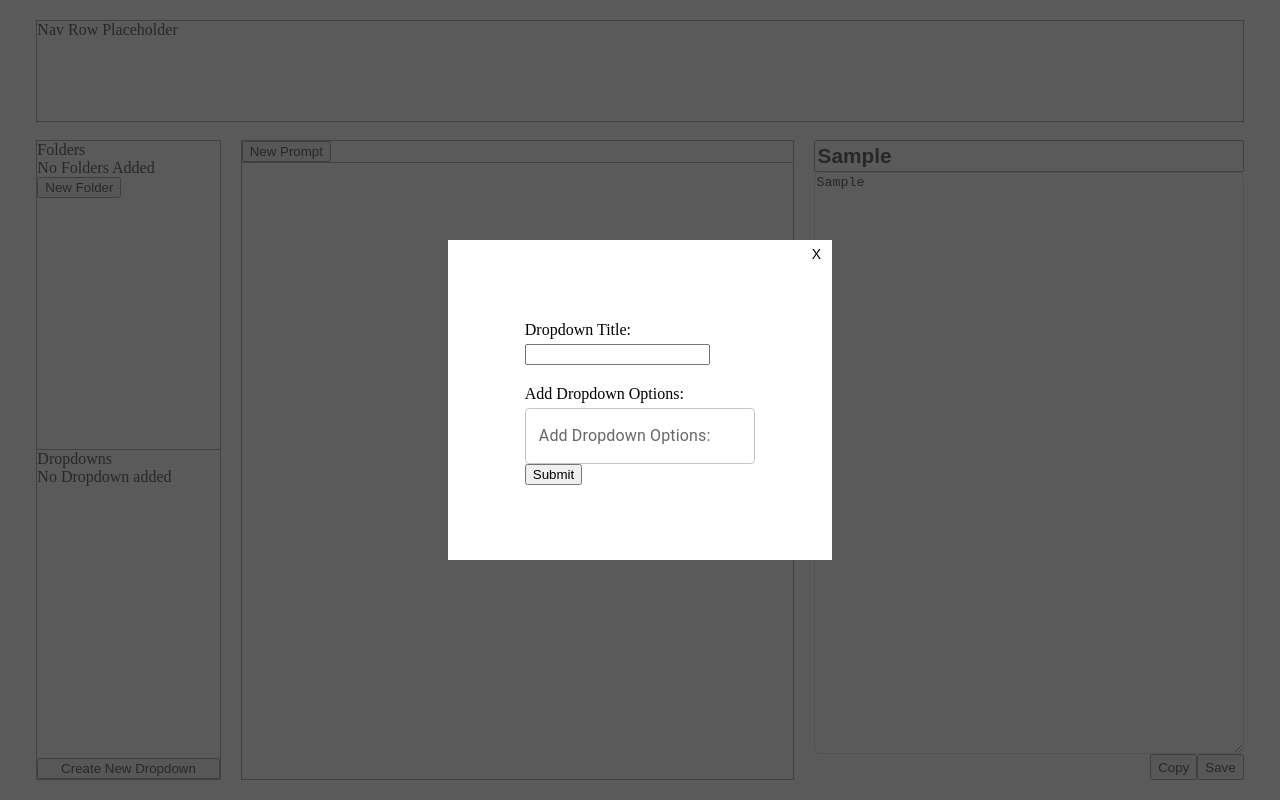
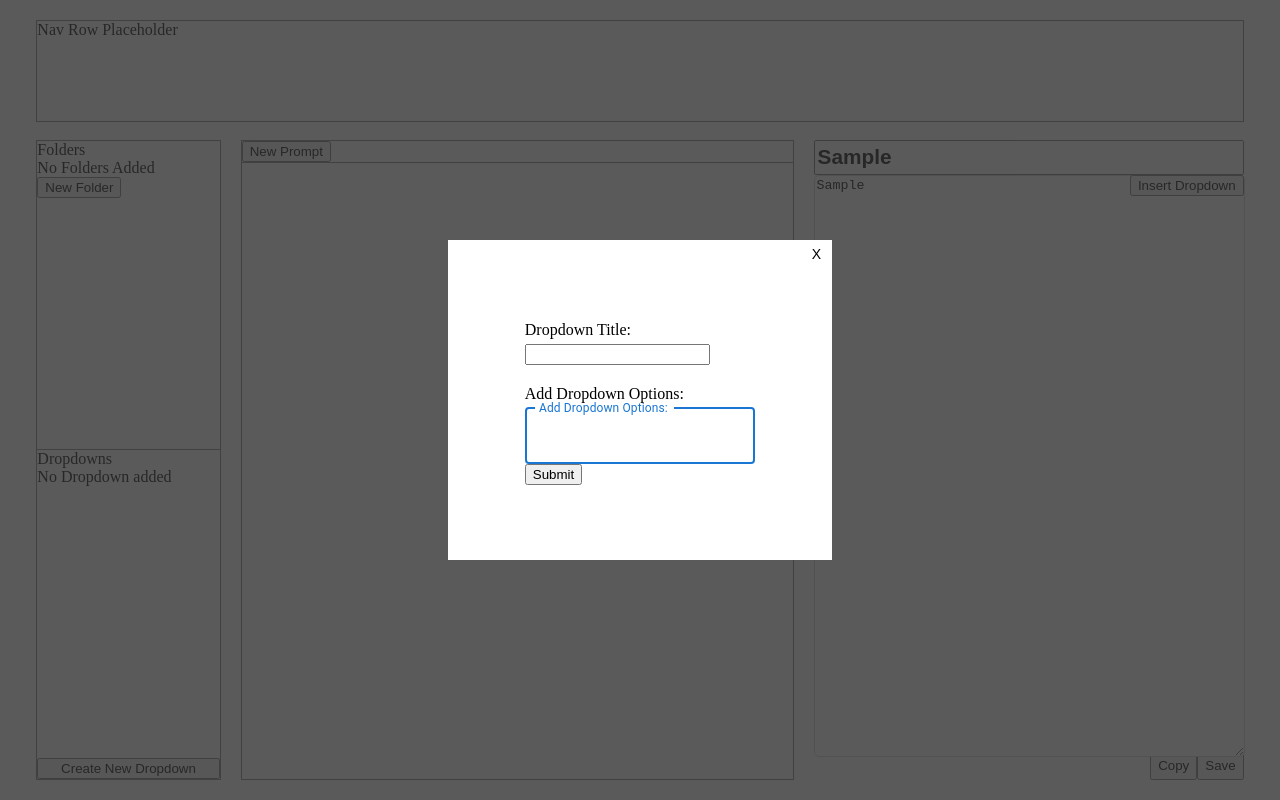
Before and after one commit to mohtasim317/prompt-library, a React (Vite) app: page / in a window 1280 px wide. Both pictures are taken after typing "Sample", "Sample" into the empty fields and a click on the button "Create New Dropdown". Built offline with nearby package versions, Linux system fonts and the light colour scheme.

Commit message:
Added dropdown into the prompt form textrea. Added functionality to hide/show dropdown on click Also autofocus and open dropdown when visible Refactored dropdown component to use forwardRef to enable prompt form access to the input ref

```diff
--- a/src/components/DropDown/DropDown.tsx
+++ b/src/components/DropDown/DropDown.tsx
@@ -1,19 +1,27 @@
-import { MouseEvent, useState } from "react";
+import { MouseEvent, forwardRef, useState } from "react";
 import TextField from "@mui/material/TextField";
 import Autocomplete, { createFilterOptions } from "@mui/material/Autocomplete";
 import { DropdownProps, DropdownOptionType } from "../../types";
 import DropdownTile from "../DropdownTile/DropdownTile";
+import { dropdownTypeMap } from "../../constants";
 
 const filter = createFilterOptions<DropdownOptionType>();
 
-export default function Dropdown({
+const Dropdown = forwardRef(function Dropdown(
+  {
     currentDropdownOptions,
     setCurrentDropdownOptions,
-}: DropdownProps) {
+    className,
+    dropdownType,
+    setDropdownVisible,
+  }: DropdownProps,
+  inputRef
+) {
   const [value, setValue] = useState<DropdownOptionType | null>(null);
 
   const handleRemoveOption = (event: MouseEvent<HTMLButtonElement>) => {
     const input = (event.target as HTMLInputElement).value;
+    setCurrentDropdownOptions &&
       setCurrentDropdownOptions((prevState) => {
         const filtered = prevState.filter((option) => {
           return option.dropdownOption !== input;
@@ -22,9 +30,16 @@ export default function Dropdown({
       });
   };
 
+  const handleOnBlur = () => {
+    if (dropdownType === dropdownTypeMap.singleSelect && setDropdownVisible) {
+      setDropdownVisible(false);
+    }
+  };
+
   return (
     <Autocomplete
       value={value}
+      className={className}
       onChange={(event, newValue) => {
         if (typeof newValue === "string") {
           setValue({
@@ -34,10 +49,12 @@ export default function Dropdown({
           setValue({
             dropdownOption: newValue.inputValue,
           });
+          if (setCurrentDropdownOptions) {
             setCurrentDropdownOptions((prevState) => [
               ...prevState,
               { dropdownOption: newValue.inputValue as string },
             ]);
+          }
         } else {
           setValue(newValue);
         }
@@ -50,7 +67,12 @@ export default function Dropdown({
         const isExisting = options.some(
           (option) => inputValue === option.dropdownOption
         );
-        if (inputValue !== "" && !isExisting) {
+        if (
+          dropdownType === dropdownTypeMap.freeFormEntry &&
+          inputValue !== "" &&
+          !isExisting
+        ) {
+          // only allow adding new values when the dropdown type is freeFormEntry
           filtered.push({
             inputValue,
             dropdownOption: `Add "${inputValue}"`,
@@ -77,14 +99,30 @@ export default function Dropdown({
           <DropdownTile
             data={props}
             option={option}
-            handleRemoveOption={handleRemoveOption}
+            {...(dropdownType === dropdownTypeMap.freeFormEntry
+              ? { handleRemoveOption: handleRemoveOption }
+              : {})}
+            key={props.id}
+            dropdownType={dropdownType}
           />
         );
       }}
       freeSolo
       renderInput={(params) => (
-        <TextField {...params} label="Add Dropdown Options:" />
+        <TextField
+          {...params}
+          label="Add Dropdown Options:"
+          autoFocus
+          inputRef={inputRef} // need to access the input ref from the prompt form to focus the input when visible
+        />
       )}
+      blurOnSelect={
+        dropdownType === dropdownTypeMap.singleSelect ? true : false
+      }
+      onBlur={handleOnBlur}
+      openOnFocus
     />
   );
-}
+});
+
+export default Dropdown;
--- a/src/components/DropdownTile/DropdownTile.tsx
+++ b/src/components/DropdownTile/DropdownTile.tsx
@@ -1,3 +1,4 @@
+import { dropdownTypeMap } from "../../constants";
 import { DropdownTileType } from "../../types";
 import "./DropdownTile.scss";
 
@@ -5,6 +6,7 @@ export default function DropdownTile({
   data,
   option,
   handleRemoveOption,
+  dropdownType,
 }: DropdownTileType) {
   return (
     <div className="DropDownTile">
@@ -18,7 +20,8 @@ export default function DropdownTile({
       >
         {option.dropdownOption}
       </li>
-      {!option.dropdownOption.includes(option.inputValue as string) && (
+      {dropdownType === dropdownTypeMap.freeFormEntry &&
+        !option.dropdownOption.includes(option.inputValue as string) && (
           <button
             className="RemoveButton"
             value={option.dropdownOption}
--- a/src/components/Modal/Views/CreateDropdown/CreateDropdown.tsx
+++ b/src/components/Modal/Views/CreateDropdown/CreateDropdown.tsx
@@ -6,6 +6,7 @@ import {
 } from "../../../../types";
 import { DropdownContext } from "../../../../Context/DropdownContext";
 import "./CreateDropdown.css";
+import { dropdownTypeMap } from "../../../../constants";
 
 export default function CreateDropdown() {
   const [currentDropdownOptions, setCurrentDropdownOptions] = useState<
@@ -43,6 +44,7 @@ export default function CreateDropdown() {
       <Dropdown
         currentDropdownOptions={currentDropdownOptions}
         setCurrentDropdownOptions={setCurrentDropdownOptions}
+        dropdownType={dropdownTypeMap.freeFormEntry}
       />
       <button onClick={handleSubmit}>Submit</button>
     </div>
--- a/src/components/PromptForm/PromptForm.scss
+++ b/src/components/PromptForm/PromptForm.scss
@@ -8,11 +8,40 @@
     font-size: 1.3em;
   }
 
-  .prompt-content {
-    flex: 1 0 90%;
-    border: 1px solid lightgray;
-    border-radius: 5px;
+  .TextareaContainer {
+    position: relative;
+    height: 100%;
+
+    .prompt-content {
+      flex: 1 0 90%;
+      border: 1px solid lightgray;
+      border-radius: 5px;
+      width: 99%;
+      height: 100%;
+    }
+
+    .InsertDropdownButton {
+      position: absolute;
+      top: 0;
+      right: 0;
+
+      &.isHidden {
+        display: none;
+      }
+    }
+
+    .MuiAutocomplete-root {
+      position: absolute;
+      top: 2px;
+      right: 0px;
+      width: 35%;
+
+      &.isHidden {
+        display: none;
+      }
+    }
   }
+
   .prompt-footer {
     flex-basis: 5%;
     display: flex;
--- a/src/components/PromptForm/PromptForm.tsx
+++ b/src/components/PromptForm/PromptForm.tsx
@@ -1,7 +1,15 @@
 import "./PromptForm.scss";
-import { useContext, useState } from "react";
+import { useContext, useEffect, useRef, useState } from "react";
 import { PromptContext } from "../../Context/PromptContext";
-import { MockDataType, PromptContextInterface } from "../../types";
+import {
+  DropdownContextInterface,
+  DropdownOptionType,
+  MockDataType,
+  PromptContextInterface,
+} from "../../types";
+import Dropdown from "../DropDown/DropDown";
+import { DropdownContext } from "../../Context/DropdownContext";
+import { dropdownTypeMap } from "../../constants";
 
 function PropmtForm() {
   const { selectedId, setSelectedId, promptList, setPromptList } = useContext(
@@ -9,6 +17,16 @@ function PropmtForm() {
   ) as PromptContextInterface;
   const [title, setTitle] = useState("");
   const [content, setContent] = useState("");
+  const { dropdownsList } = useContext(
+    DropdownContext
+  ) as DropdownContextInterface;
+  // populates the dropdown with the titles of all currectly available dropdowns
+  const allDropdownList: DropdownOptionType[] = Object.keys(dropdownsList).map(
+    (property) => {
+      return { dropdownOption: property };
+    }
+  );
+  const [isDropdownVisible, setDropdownVisible] = useState(false);
 
   const handleTitleChange: React.FormEventHandler<HTMLInputElement> = (e) => {
     setTitle(e.currentTarget.value);
@@ -29,6 +47,15 @@ function PropmtForm() {
     setPromptList(newPromtList);
     setSelectedId(id);
   };
+  const inputRef = useRef<HTMLInputElement>(null);
+
+  useEffect(() => {
+    // have run this post render, since if run on button click the dropdown has not rendered yet so focus won't work
+    if (isDropdownVisible) {
+      inputRef.current?.focus();
+    }
+  }, [isDropdownVisible]);
+
   let formContent;
   if (selectedId) {
     const formData: MockDataType = promptList.filter(
@@ -59,11 +86,28 @@ function PropmtForm() {
           autoFocus
           onChange={handleTitleChange}
         ></input>
-        <textarea
-          className="prompt-content"
-          placeholder="Enter prompt text..."
-          onChange={handleContentChange}
-        ></textarea>
+        <div className="TextareaContainer">
+          <textarea
+            className="prompt-content"
+            placeholder="Enter prompt text..."
+            onChange={handleContentChange}
+          ></textarea>
+          <button
+            className={
+              "InsertDropdownButton" + (isDropdownVisible ? " isHidden" : "")
+            }
+            onClick={() => setDropdownVisible((prev) => !prev)}
+          >
+            Insert Dropdown
+          </button>
+          <Dropdown
+            ref={inputRef}
+            currentDropdownOptions={allDropdownList}
+            className={isDropdownVisible ? "" : "isHidden"}
+            dropdownType={dropdownTypeMap.singleSelect}
+            setDropdownVisible={setDropdownVisible}
+          />
+        </div>
         <div className="prompt-footer">
           <button>Copy</button>
           <button disabled={!title || !content} onClick={savePrompt}>
--- /dev/null
+++ b/src/constants.ts
@@ -0,0 +1,4 @@
+export const dropdownTypeMap = {
+  freeFormEntry: "freeFormEntry",
+  singleSelect: "singleSelect",
+};
```
Also changed, not shown: src/types.ts (+6 -2 lines). Lines whose indentation alone changed are shown as unchanged.
